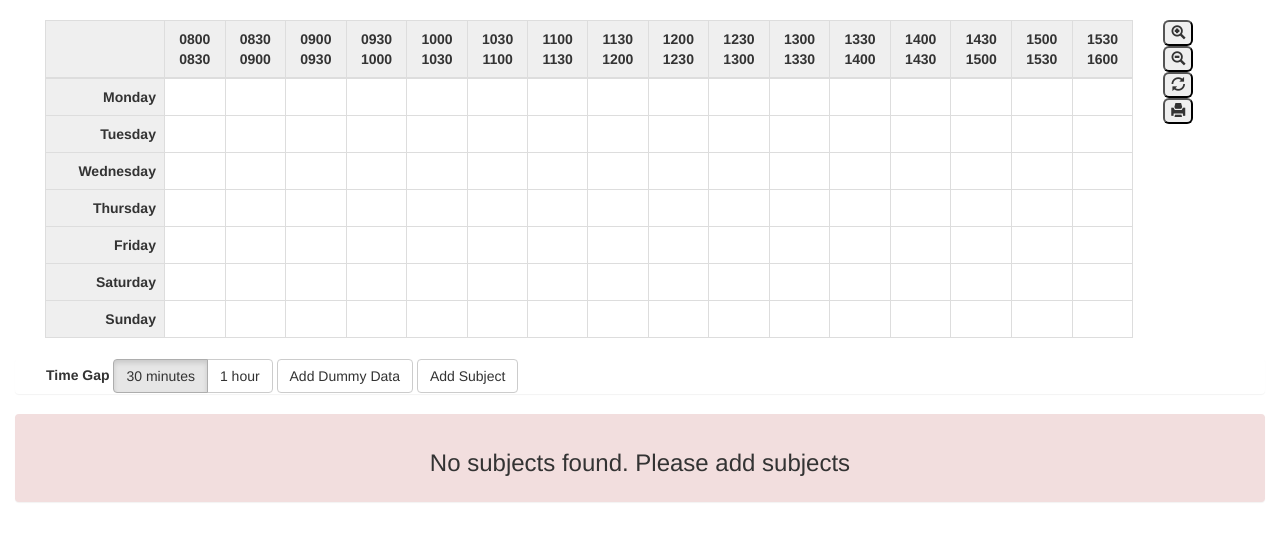
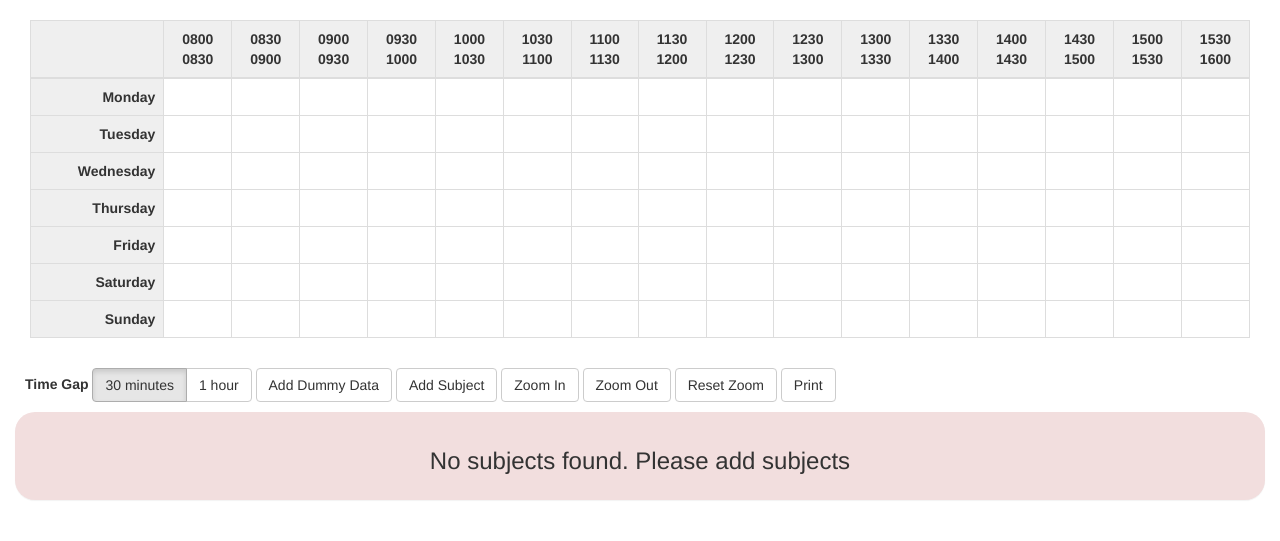
Before and after one commit to kuribu99/UnitRegApp, a PHP site: page / in a window 1280 px wide. Shown: the part 50-591 px from the top of the page. Run offline with PHP 8.4, Linux system fonts and the light colour scheme; some libraries are stand-ins or nearby versions.

Commit message:
Moved buttons down to action bar

```diff
--- a/index.html
+++ b/index.html
@@ -30,8 +30,7 @@
 				<div id="home" class="tab-pane fade in active">
 
                     <!-- First Panel: Timetable -->
-					<div class="col-sm-12">
-						<div id="timetable-container" class="col-sm-11">
+                    <div id="timetable-container" class="col-sm-12">
                         <table id="timetable" class="table table-bordered">
                             <thead>
                                 <tr>
@@ -54,28 +53,9 @@
                             </tbody>
                         </table>
                     </div>
-						<div class="col-sm-1">
-							<button id="zoom-in" class="img-rounded">
-								<span class="glyphicon glyphicon-zoom-in"></span>
-							</button>
-							<br/>
-							<button id="zoom-out" class="img-rounded">
-								<span class="glyphicon glyphicon-zoom-out"></span>
-							</button>
-							<br/>
-							<button id="zoom-reset" class="img-rounded">
-								<span class="glyphicon glyphicon-refresh"></span>
-							</button>
-							<br/>
-							<button id="btn-print" class="img-rounded">
-								<span class="glyphicon glyphicon-print"></span>
-							</button>
-						</div>
-					</div>
 
                     <!-- Second Panel: Action Buttons -->
-                    <div class="col-sm-12 panel">
-                        <div class="col-sm-12">
+                    <div class="col-sm-12 action-panel">
                         <span class="bold">Time Gap</span>
                         <div class="btn-group" data-toggle="buttons">
                             <label ng-if="timetable.Gap()==30" class="btn btn-default active" ng-click="timetable.Gap(30)">
@@ -89,14 +69,25 @@
                         </div>
                         <button class="btn btn-default"
                                 ng-click="AddDummyData()">
-                                <span >Add Dummy Data</span>
+                            <span>Add Dummy Data</span>
                         </button>
                         <button type="button" class="btn btn-default"
                                 data-toggle="modal"
                                 data-target="#AddSubjectModal">
-                                <span >Add Subject</span>
+                            <span>Add Subject</span>
                         </button>
-                        </div>
+                        <button id="zoom-in" class="btn btn-default">
+                            <span> Zoom In</span>
+                        </button>
+                        <button id="zoom-out" class="btn btn-default">
+                            <span>Zoom Out</span>
+                        </button>
+                        <button id="zoom-reset" class="btn btn-default">
+                            <span>Reset Zoom</span>
+                        </button>
+                        <button id="btn-print" class="btn btn-default">
+                            <span>Print</span>
+                        </button>
                     </div>
 
                     <!-- Third Panel: Subjects -->
@@ -162,12 +153,12 @@
                                      to add new subjects</li>
                                 <li>Tick on
                                     <label>
-                                        <input class="timeslot" type="checkbox" disabled checked> Checkbox
+                                        <input class="timeslot" type="checkbox" disabled checked> timeslot
                                     </label>
-                                   of timeslot wanted to add into timetable</li>
-                                <li>Preview your timetable and print
-                                    <button class="img-rounded" disabled>
-                                        <span class="glyphicon glyphicon-print"></span>
+                                   to add into timetable</li>
+                                <li>Preview your timetable and
+                                    <button class="btn btn-default" disabled>
+                                        <span>Print</span>
                                     </button></li>
                             </ol>
                         </div>
@@ -177,7 +168,7 @@
 					<div class="panel panel-default">
 						<div class="panel-heading bold">Objectives</div>
 						<div class="panel-body">
-							<p>This web application allows UTAR students to simulate and plan their upcoming trimester's timetable</p>
+							<p>This web application allows students to simulate and plan their upcoming trimester's timetable</p>
 						</div>
 					</div>
 
--- a/main.css
+++ b/main.css
@@ -39,6 +39,7 @@ td.has-timeslot {
 
 .panel-subject {
     background-color: #f2dede;
+    border-radius: 20px;
 }
 
 .subject {
@@ -143,3 +144,7 @@ div#AddSubjectModal > div.modal-dialog {
 .hr {
     border-bottom: 1px solid #777777;
 }
+
+.action-panel {
+    padding: 10px;
+}
```
Lines whose indentation alone changed are shown as unchanged.
